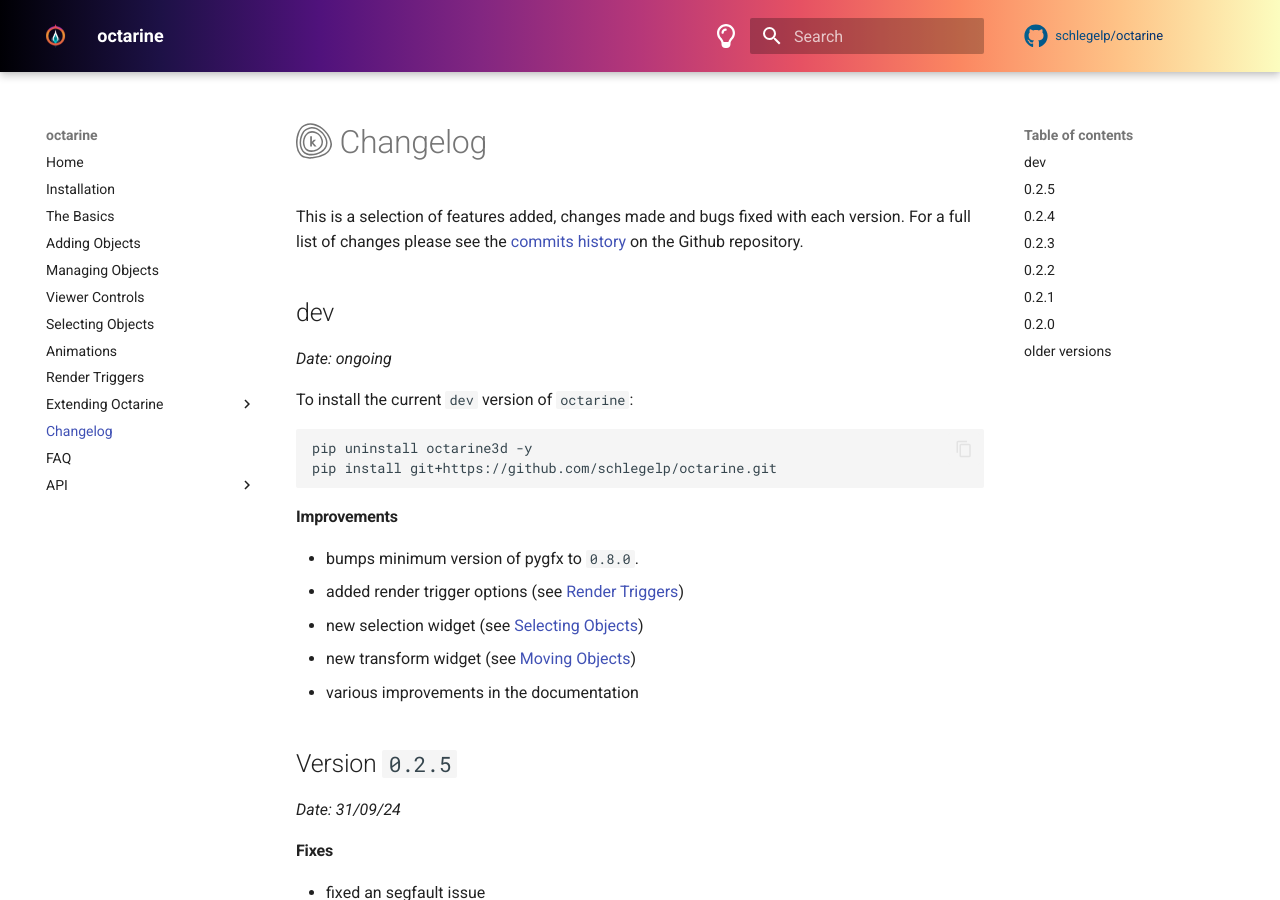
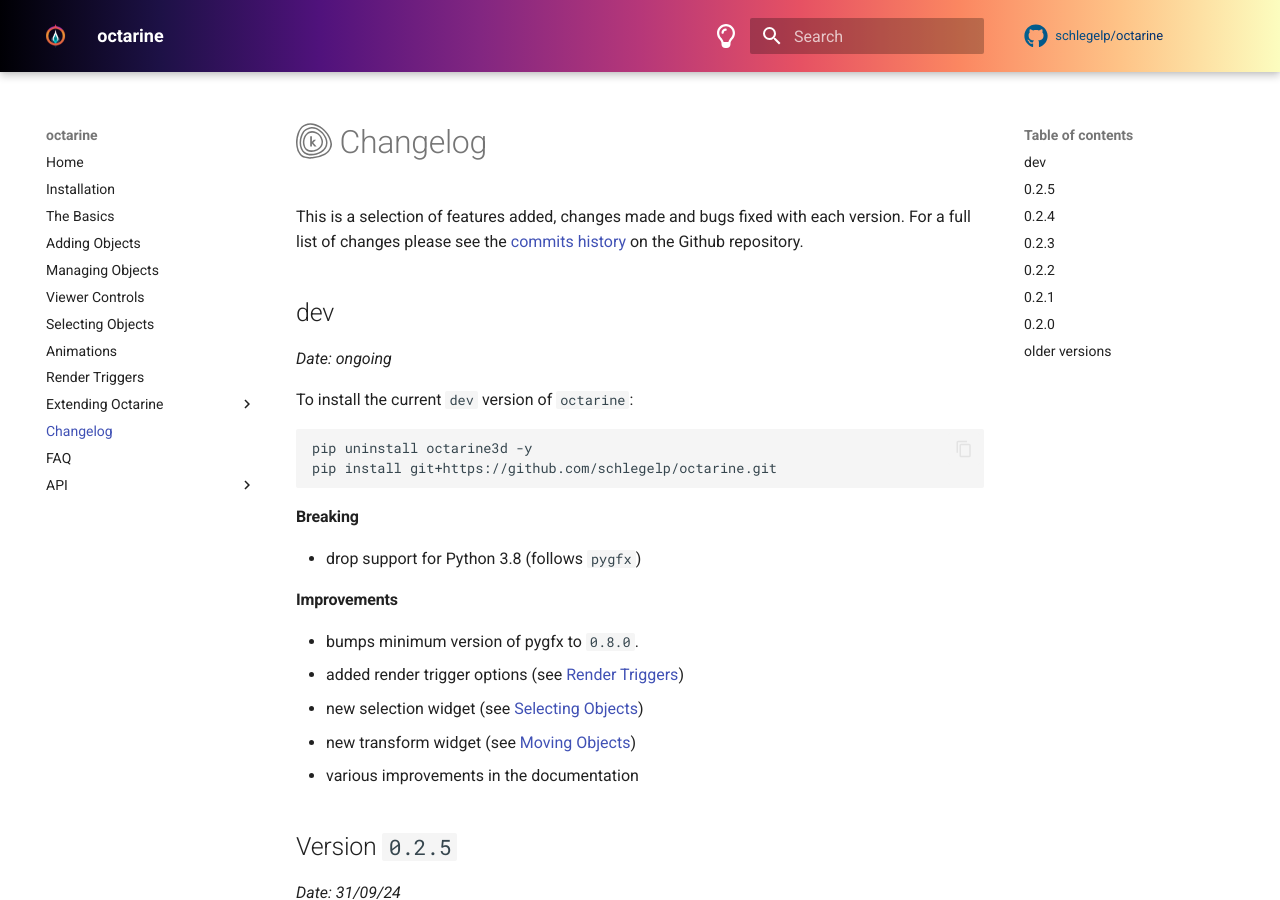
Before and after one commit to schlegelp/octarine, an MkDocs documentation site: the page built from docs/changelog.md, in a window 1280 px wide and 900 px high. Built offline with MkDocs 1.6.1 and Material for MkDocs 9.7.7, drawn with Linux system fonts in a browser that asks for light colours; plug-ins that fetch from the network failed and are left out; comment, search, counter and statistics services are not loaded.

Commit message:
drop support for Python 3.8

````diff
--- a/docs/changelog.md
+++ b/docs/changelog.md
@@ -13,6 +13,9 @@ To install the current `dev` version of `octarine`:
 pip uninstall octarine3d -y
 pip install git+https://github.com/schlegelp/octarine.git
 ```
+
+#### Breaking
+- drop support for Python 3.8 (follows `pygfx`)
 
 #### Improvements
 - bumps minimum version of pygfx to `0.8.0`.
--- a/setup.py
+++ b/setup.py
@@ -43,7 +43,6 @@ setup(
         'Topic :: Scientific/Engineering :: Bio-Informatics',
 
         'Programming Language :: Python :: 3',
-        'Programming Language :: Python :: 3.8',
         'Programming Language :: Python :: 3.9',
         'Programming Language :: Python :: 3.10',
         'Programming Language :: Python :: 3.11',
@@ -52,7 +51,7 @@ setup(
     ],
     install_requires=install_requires,
     extras_require=dict(extras_require),
-    python_requires='>=3.8',
+    python_requires='>=3.9',
     zip_safe=False,
     include_package_data=True
 )
````
Also changed, not shown: 1 other file.
